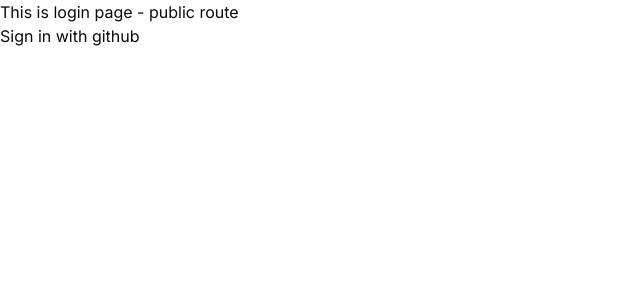
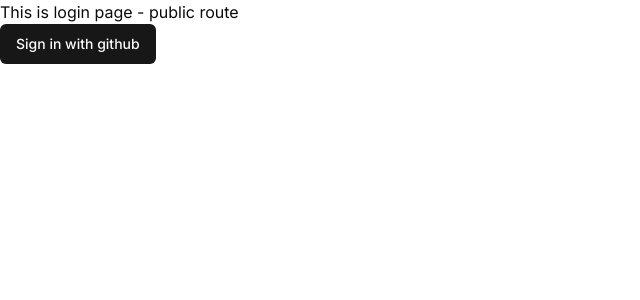
Before and after one commit to cxinu/hackwave, a Next.js app: page /login in a window 1280 px wide. Shown: the top 300 px of the page, without its empty margins (0-640 px from the left). Built offline with nearby package versions, Linux system fonts and the light colour scheme.

Commit message:
🩹 Use client

```diff
--- a/app/login/page.tsx
+++ b/app/login/page.tsx
@@ -1,11 +1,14 @@
+'use client'
+
 import { signIn } from 'next-auth/react'
 import { NextPage } from 'next'
+import { Button } from '@/components/ui/button'
 
 const LoginPage: NextPage = () => {
   return (
     <div>
       <p>This is login page - public route</p>
-      <button onClick={() => signIn('github')}>Sign in with github</button>
+      <Button onClick={() => signIn('github')}>Sign in with github</Button>
     </div>
   )
 }
```
